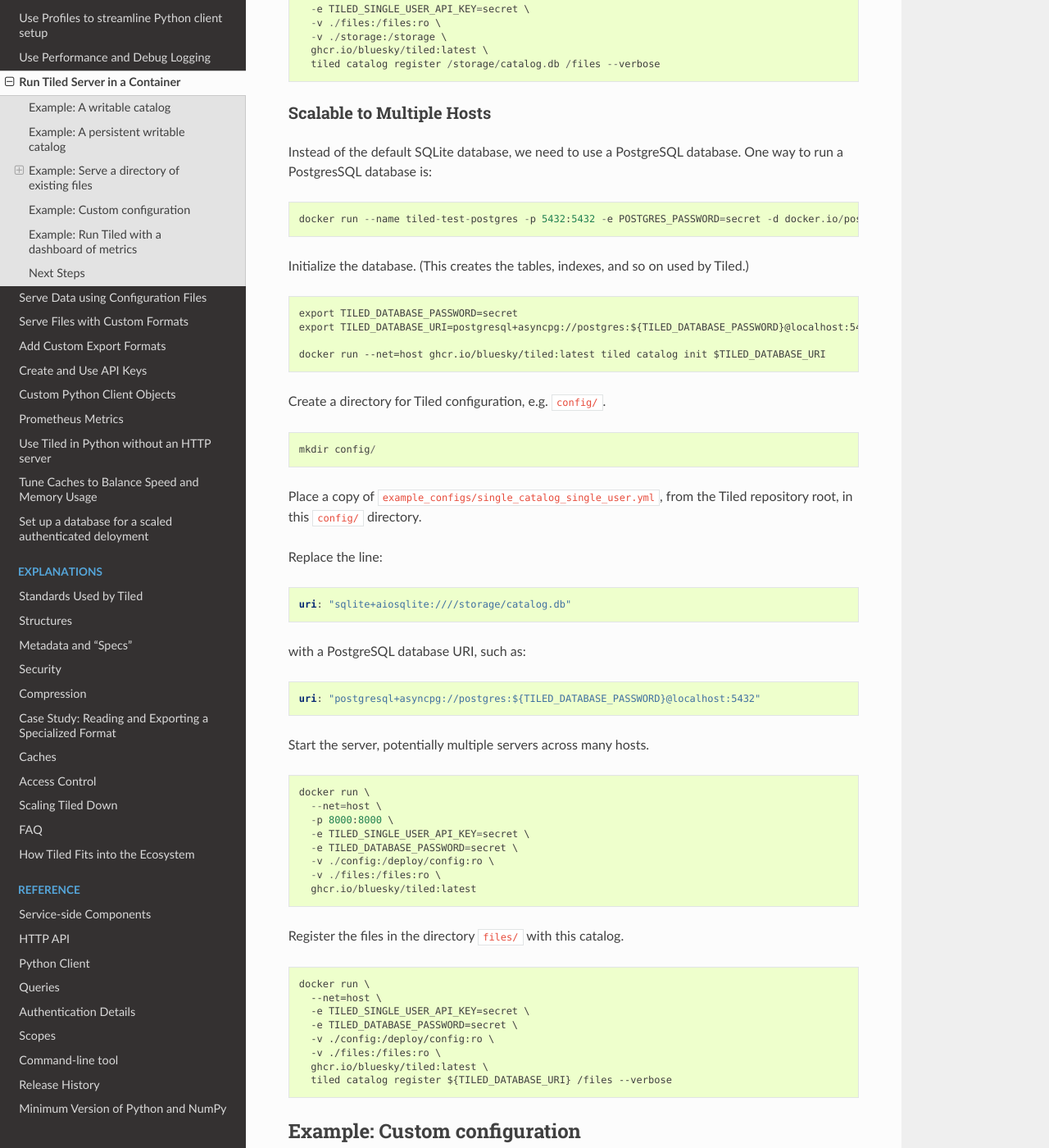
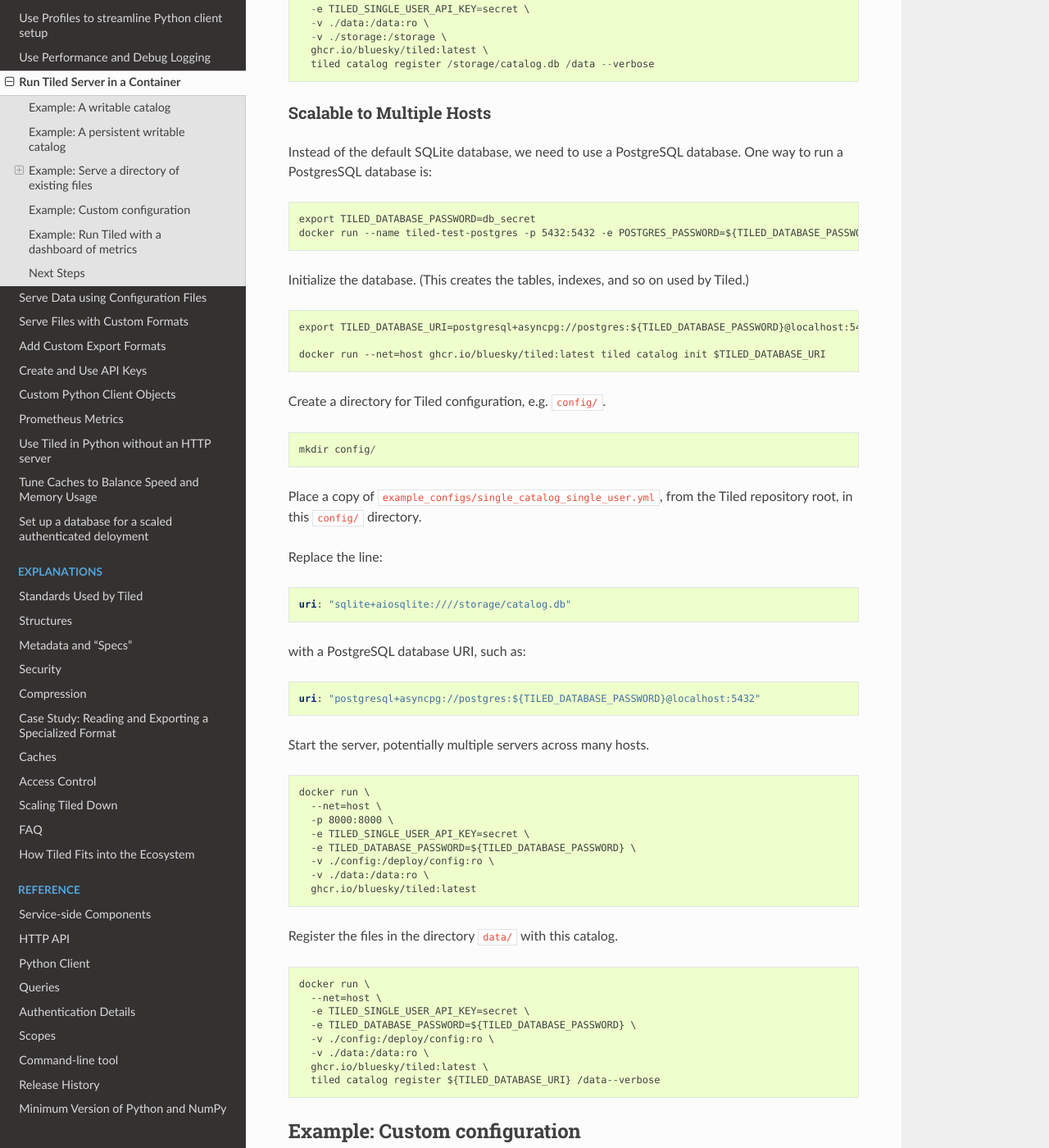
Before and after one commit to bluesky/tiled, a Sphinx documentation site: the page built from docs/source/how-to/docker.md, in a window 1280 px wide and 1400 px high, scrolled down 2396 px. Shown: the whole window at 82% size. Built offline with Sphinx 7.4.7 and the Read the Docs theme 2.0.0, drawn with Linux system fonts in a browser that asks for light colours; pages that are not in the unit, such as notebooks, are missing from menus; the version number could not be read and is left out; some of the changed text lies outside the part shown.

Commit message:
Rename 'files' to 'data' and make distinct secrets.

````diff
--- a/docs/source/how-to/docker.md
+++ b/docs/source/how-to/docker.md
@@ -64,7 +64,7 @@ quickly generate some with:
 
 ```
 # Optional: Generate sample files... TIFF, Excel, HDF5, etc.
-python -m tiled.examples.generate_files files/
+python -m tiled.examples.generate_files data/
 ```
 
 ### Quick Start (Not Scalable)
@@ -76,9 +76,9 @@ at server startup.
 docker run \
   -p 8000:8000 \
   -e TILED_SINGLE_USER_API_KEY=secret \
-  -v ./files:/files:ro \
+  -v ./data:/data:ro \
   ghcr.io/bluesky/tiled:latest \
-  tiled serve directory --host 0.0.0.0 /files
+  tiled serve directory --host 0.0.0.0 /data
 ```
 
 Two problems with this one-line approach:
@@ -104,20 +104,20 @@ Start the server, potentially multiple on different ports.
 docker run \
   -p 8000:8000 \
   -e TILED_SINGLE_USER_API_KEY=secret \
-  -v ./files:/files:ro \
+  -v ./data:/data:ro \
   -v ./storage:/storage \
   ghcr.io/bluesky/tiled:latest
 ```
 
-Register the files in the directory `files/` with the catalog.
+Register the files in the directory `data/` with the catalog.
 
 ```
 docker run \
   -e TILED_SINGLE_USER_API_KEY=secret \
-  -v ./files:/files:ro \
+  -v ./data:/data:ro \
   -v ./storage:/storage \
   ghcr.io/bluesky/tiled:latest \
-  tiled catalog register /storage/catalog.db /files --verbose
+  tiled catalog register /storage/catalog.db /data --verbose
 ```
 
 ### Scalable to Multiple Hosts
@@ -126,13 +126,13 @@ Instead of the default SQLite database, we need to use a PostgreSQL database.
 One way to run a PostgresSQL database is:
 
 ```
-docker run --name tiled-test-postgres -p 5432:5432 -e POSTGRES_PASSWORD=secret -d docker.io/postgres
+export TILED_DATABASE_PASSWORD=db_secret
+docker run --name tiled-test-postgres -p 5432:5432 -e POSTGRES_PASSWORD=${TILED_DATABASE_PASSWORD} -d docker.io/postgres
 ```
 
 Initialize the database. (This creates the tables, indexes, and so on used by Tiled.)
 
 ```
-export TILED_DATABASE_PASSWORD=secret
 export TILED_DATABASE_URI=postgresql+asyncpg://postgres:${TILED_DATABASE_PASSWORD}@localhost:5432
 
 docker run --net=host ghcr.io/bluesky/tiled:latest tiled catalog init $TILED_DATABASE_URI
@@ -167,23 +167,23 @@ docker run \
   --net=host \
   -p 8000:8000 \
   -e TILED_SINGLE_USER_API_KEY=secret \
-  -e TILED_DATABASE_PASSWORD=secret \
+  -e TILED_DATABASE_PASSWORD=${TILED_DATABASE_PASSWORD} \
   -v ./config:/deploy/config:ro \
-  -v ./files:/files:ro \
+  -v ./data:/data:ro \
   ghcr.io/bluesky/tiled:latest
 ```
 
-Register the files in the directory `files/` with this catalog.
+Register the files in the directory `data/` with this catalog.
 
 ```
 docker run \
   --net=host \
   -e TILED_SINGLE_USER_API_KEY=secret \
-  -e TILED_DATABASE_PASSWORD=secret \
+  -e TILED_DATABASE_PASSWORD=${TILED_DATABASE_PASSWORD} \
   -v ./config:/deploy/config:ro \
-  -v ./files:/files:ro \
+  -v ./data:/data:ro \
   ghcr.io/bluesky/tiled:latest \
-  tiled catalog register ${TILED_DATABASE_URI} /files --verbose
+  tiled catalog register ${TILED_DATABASE_URI} /data--verbose
 ```
 
 ## Example: Custom configuration
````
